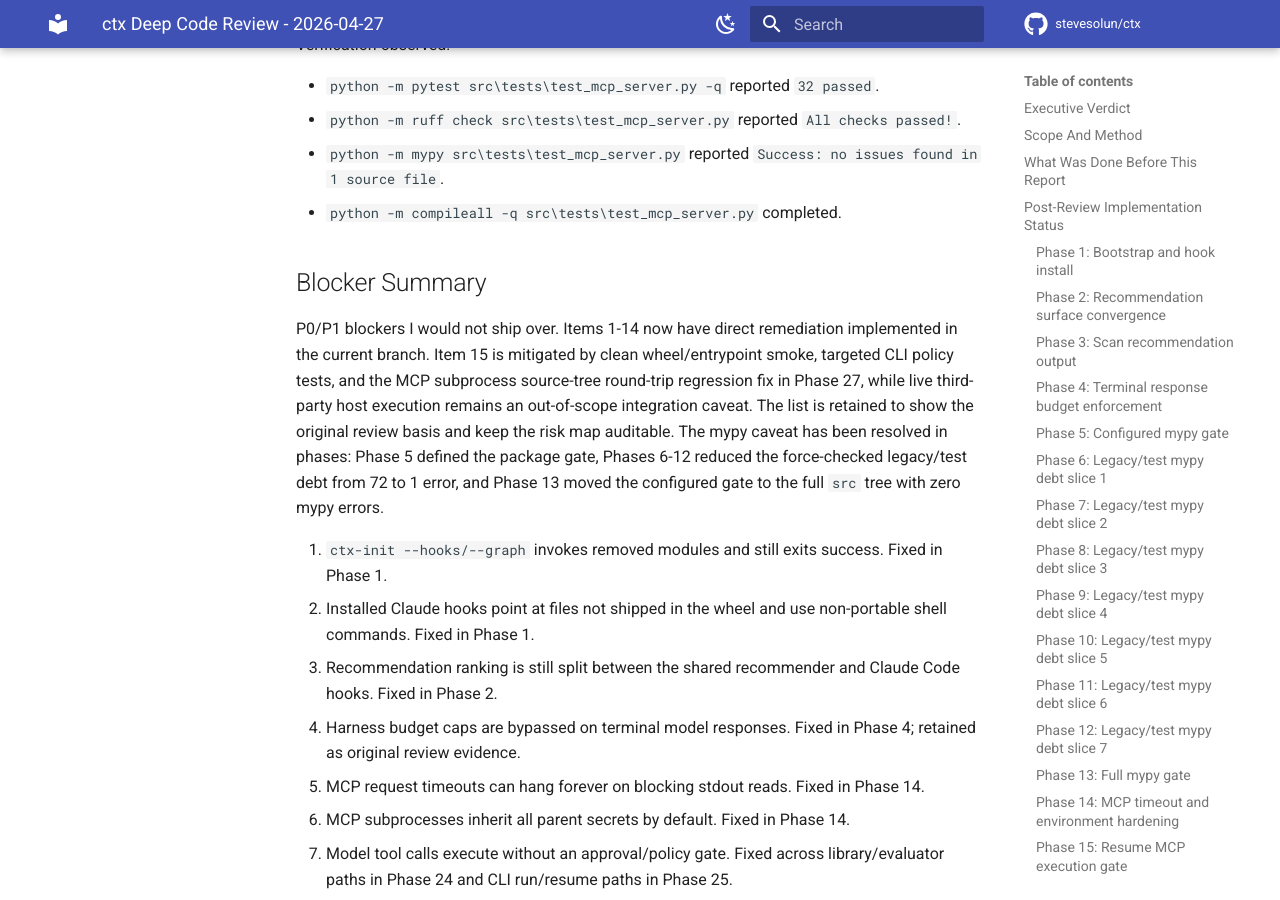
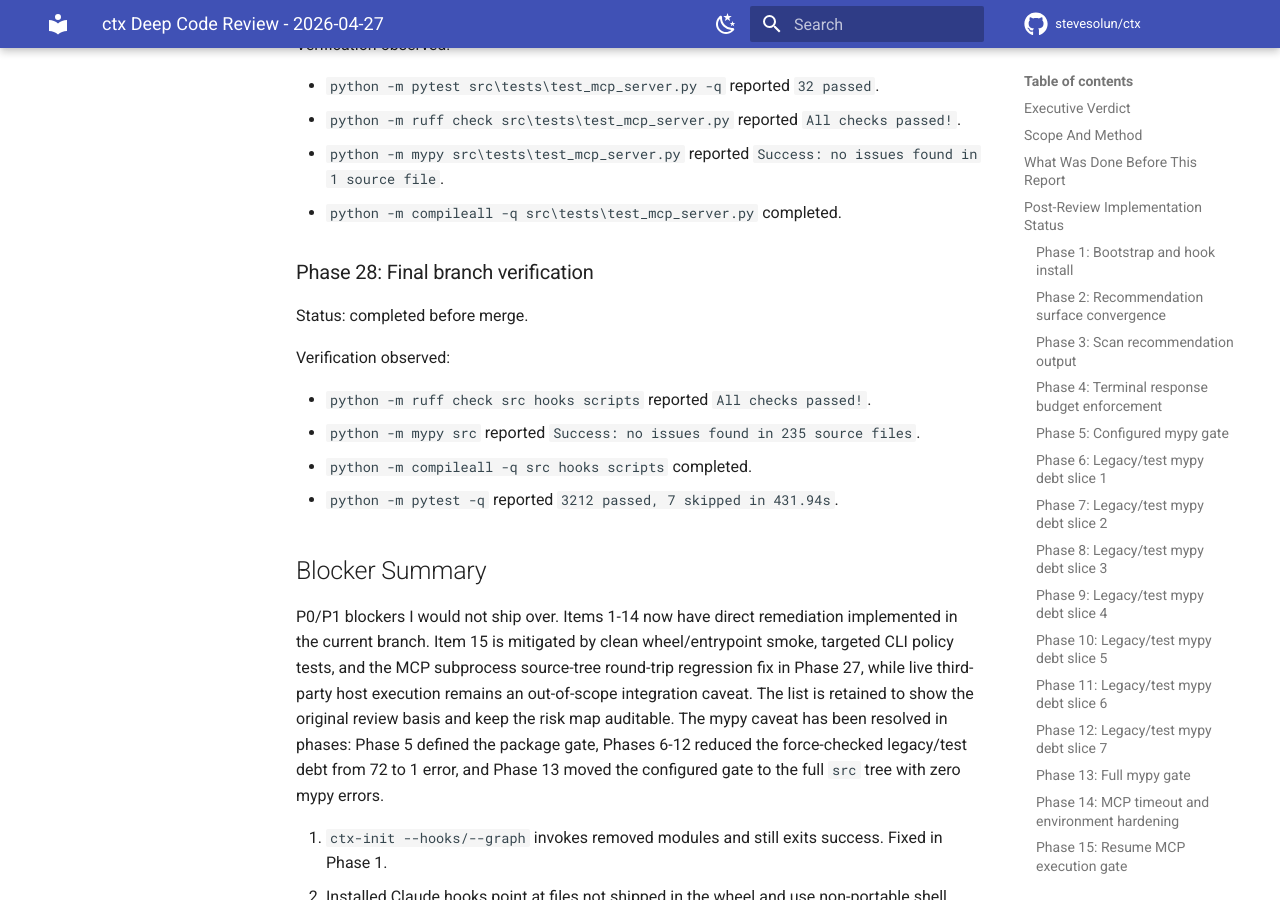
Before and after one commit to stevesolun/ctx, an MkDocs documentation site: the page built from docs/reports/ctx-million-dollar-review-2026-04-27.md, in a window 1280 px wide and 900 px high, scrolled down 22174 px. Built offline with MkDocs 1.6.1 and Material for MkDocs 9.7.7, drawn with Linux system fonts in a browser that asks for light colours; comment, search, counter and statistics services are not loaded.

Commit message:
docs: record final branch verification

```diff
--- a/docs/reports/ctx-million-dollar-review-2026-04-27.md
+++ b/docs/reports/ctx-million-dollar-review-2026-04-27.md
@@ -603,6 +603,17 @@ Verification observed:
 - `python -m ruff check src\tests\test_mcp_server.py` reported `All checks passed!`.
 - `python -m mypy src\tests\test_mcp_server.py` reported `Success: no issues found in 1 source file`.
 - `python -m compileall -q src\tests\test_mcp_server.py` completed.
+
+### Phase 28: Final branch verification
+
+Status: completed before merge.
+
+Verification observed:
+
+- `python -m ruff check src hooks scripts` reported `All checks passed!`.
+- `python -m mypy src` reported `Success: no issues found in 235 source files`.
+- `python -m compileall -q src hooks scripts` completed.
+- `python -m pytest -q` reported `3212 passed, 7 skipped in 431.94s`.
 
 ## Blocker Summary
 
```
